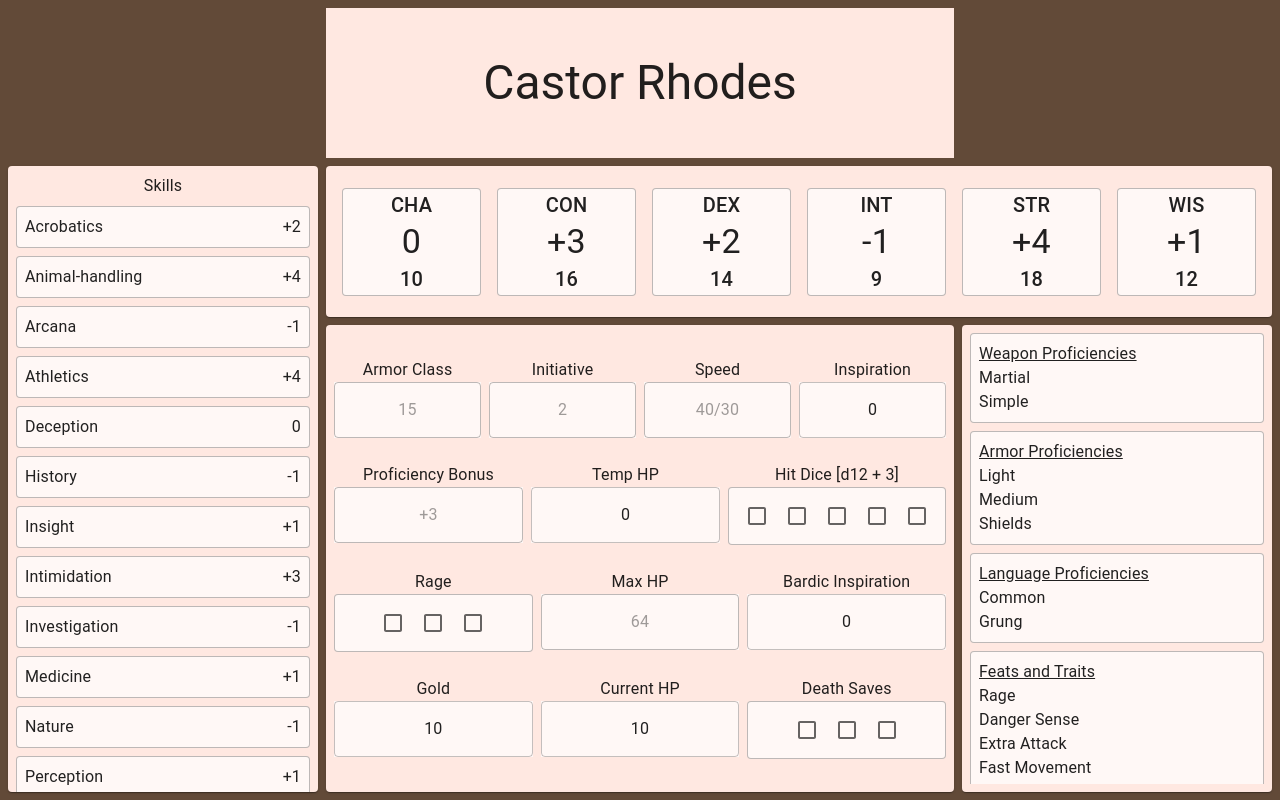
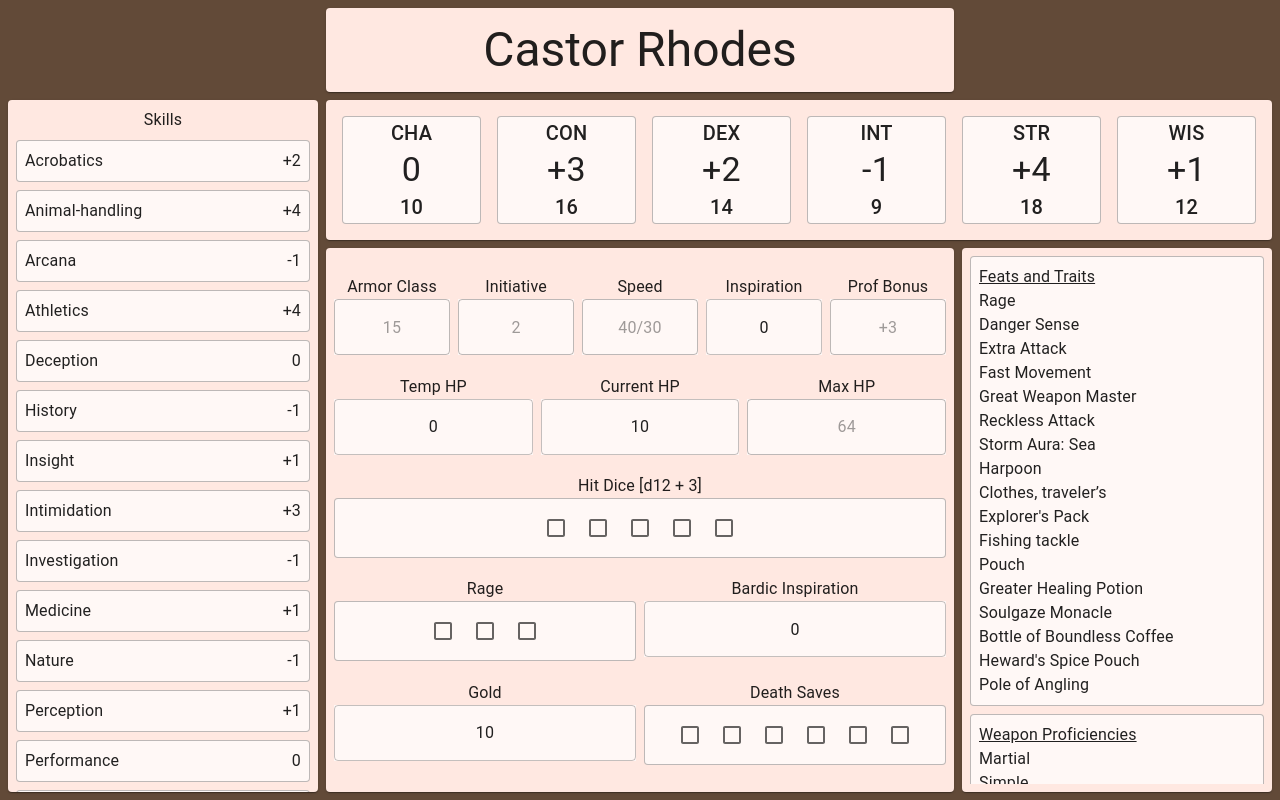
Before and after one commit to syj67507/dnd-cs-castor-rhodes, a React app: page / in a window 1280 px wide. Built offline with nearby package versions, Linux system fonts and the light colour scheme; the HTML template or start-up script is replaced by a standard one.

Commit message:
Abstract Charges component

```diff
--- a/src/dndApp/App.tsx
+++ b/src/dndApp/App.tsx
@@ -1,14 +1,13 @@
-import { Box, Grid2 as Grid, Paper, Stack, Typography } from "@mui/material";
+import { Box, Paper, Typography } from "@mui/material";
 import characterSheet from "./character-sheet.json"
 import { Skills } from "./Skills";
 import { Abilities } from "./Abilities";
-import { Proficiencies } from "./Proficiencies";
+import { Details } from "./Proficiencies";
 import { General } from "./General";
 
 export default function App() {
     const character = characterSheet.character[0];
     console.log(character.abilities_bonuses);
-    const statNames = ["cha","con","dex","int","str","wis"] as const;
     return (
         <Box
             sx={{
@@ -17,11 +16,11 @@ export default function App() {
                 display: "grid",
                 gap: 1,
                 gridTemplateColumns: "repeat(4, 1fr)",
-                gridTemplateRows: "repeat(5, 1fr)",
+                gridTemplateRows: "repeat(8, 1fr)",
                 bgcolor: "#624A38",
             }}
         >
-            <Box
+            <Paper
                 sx={{
                     gridColumnStart: "2",
                     gridColumnEnd: "span 2",
@@ -32,12 +31,12 @@ export default function App() {
                     alignItems: "center",
                 }}
             >
-                <Typography variant="h3">Castor Rhodes</Typography>
-            </Box>
+                <Typography variant="h3">{character.character_name}</Typography>
+            </Paper>
             <Skills />
             <Abilities />
             <General />
-            <Proficiencies />
+            <Details />
         </Box>
     );
 }
--- /dev/null
+++ b/src/dndApp/Charges.tsx
@@ -0,0 +1,53 @@
+import { Stack, Checkbox } from "@mui/material";
+import useLocalStorage from "./useLocalStorage";
+
+interface CheckboxLocalStorageProps {
+    id: string;
+}
+function CheckboxLocalStorage({ id }: CheckboxLocalStorageProps) {
+    const [value, setValue] = useLocalStorage(id, false);
+
+    return (
+        <Checkbox
+            checked={value}
+            onChange={(e) => {
+                console.log(e.target.checked);
+                setValue(e.target.checked);
+            }}
+        />
+    );
+}
+
+interface ChargesProps {
+    id: string;
+    total: number;
+}
+
+export function Charges({ id, total }: ChargesProps) {
+
+    return (
+        <Stack
+            flex={1}
+            direction="row"
+            border="1px solid rgba(0, 0, 0, 0.26)"
+            borderRadius={1}
+            padding={1}
+            justifyContent="center"
+            alignItems="center"
+            sx={{
+                "&:hover": {
+                    border: "1px solid black"
+                },
+                bgcolor: "#FFF8F6",
+            }}
+        >
+            <Stack direction="row" overflow="auto">
+                {Array.from({length: total}, (_, i) => i + 1).map((index) => {
+                    return (
+                        <CheckboxLocalStorage id={`${id}-${index}`} />
+                    )
+                })}
+            </Stack>
+        </Stack>
+    )
+}
--- a/src/dndApp/General.tsx
+++ b/src/dndApp/General.tsx
@@ -1,6 +1,7 @@
-import { Checkbox, Paper, Stack, TextField, Typography } from "@mui/material";
+import { Paper, Stack, TextField, Typography } from "@mui/material";
 import characterSheet from "./character-sheet.json";
 import useLocalStorage from "./useLocalStorage";
+import { Charges } from "./Charges";
 
 interface StatProps extends React.ComponentProps<typeof TextField> {
     value?: string | number;
@@ -22,40 +23,6 @@ function StatField({ value, interactive, onChange }: StatProps) {
             }}
         />
     );
-}
-
-interface ChargesProps {
-    name: string;
-    total: number;
-    amountUsed?: number;
-}
-function Charges({ name, total, amountUsed = 0 }: ChargesProps) {
-    return (
-        <Stack flex={1}>
-            <Typography textAlign="center">{name}</Typography>
-            <Stack
-                direction="row"
-                border="1px solid rgba(0, 0, 0, 0.26)"
-                borderRadius={1}
-                padding={1}
-                justifyContent="center"
-                sx={{
-                    "&:hover": {
-                        border: "1px solid black"
-                    },
-                    bgcolor: "#FFF8F6",
-                }}
-                overflow="auto"
-            >
-                {Array.from({length: total}, (_, i) => i + 1).map((index) => {
-                    const used = index <= amountUsed;
-                    return (
-                        <Checkbox defaultChecked={used} sx={{ padding: 1}} />
-                    )
-                })}
-            </Stack>
-        </Stack>
-    )
 }
 
 function Gold() {
@@ -146,7 +113,7 @@ function ProficiencyBonus() {
             alignItems="center"
             flex={1}
         >
-            <Typography>Proficiency Bonus</Typography>
+            <Typography>Prof Bonus</Typography>
             <StatField value={`+${character.proficiency_bonus}`} />
         </Stack>
     );
@@ -234,9 +201,36 @@ function Inspiration() {
     );
 }
 
-export function General() {
+function HitDiceCharges() {
     const character = characterSheet.character[0];
 
+    return (
+        <Stack flex={1}>
+            <Typography textAlign="center">{`Hit Dice [d${character.classes.barbarian["hit-die"]} + ${character.abilities_bonuses[0].bonuses.con}]`}</Typography>
+            <Charges id="hitdice" total={5} />
+        </Stack>
+    );
+}
+
+function RageCharges() {
+    return (
+        <Stack flex={1}>
+            <Typography textAlign="center">Rage</Typography>
+            <Charges id="rage" total={3} />
+        </Stack>
+    );
+}
+
+function DeathSaves() {
+    return (
+        <Stack flex={1}>
+            <Typography textAlign="center">Death Saves</Typography>
+            <Charges id="deathsaves" total={6} />
+        </Stack>
+    );
+}
+
+export function General() {
     return (
         <Paper
             sx={{
@@ -244,8 +238,9 @@ export function General() {
                 gridColumnStart: "2",
                 gridColumnEnd: "span 2",
                 gridRowStart: "3",
-                gridRowEnd: "span 3",
+                gridRowEnd: "span 6",
                 bgcolor: "#FFE8E1",
+                overflow: "auto",
             }}
         >
             <Stack
@@ -260,21 +255,27 @@ export function General() {
                     <Initiative />
                     <Speed />
                     <Inspiration />
+                    <ProficiencyBonus />
                 </Stack>
                 <Stack
                     flexDirection="row"
                     gap={1}
                 >
-                    <ProficiencyBonus />
                     <TempHP />
-                    <Charges name={`Hit Dice [d${character.classes.barbarian["hit-die"]} + ${character.abilities_bonuses[0].bonuses.con}]`} total={5} />
+                    <CurrentHP />
+                    <MaxHP />
                 </Stack>
                 <Stack
                     flexDirection="row"
                     gap={1}
                 >
-                    <Charges name="Rage" total={3} amountUsed={0} />
-                    <MaxHP />
+                    <HitDiceCharges />
+                </Stack>
+                <Stack
+                    flexDirection="row"
+                    gap={1}
+                >
+                    <RageCharges />
                     <BardicInspiration />
                 </Stack>
                 <Stack
@@ -282,8 +283,7 @@ export function General() {
                     gap={1}
                 >
                     <Gold />
-                    <CurrentHP />
-                    <Charges name="Death Saves" total={3} />
+                    <DeathSaves />
                 </Stack>
             </Stack>
         </Paper>
--- a/src/dndApp/Proficiencies.tsx
+++ b/src/dndApp/Proficiencies.tsx
@@ -1,7 +1,7 @@
 import { Paper, Stack, Typography } from "@mui/material";
 import characterSheet from "./character-sheet.json";
 
-export function Proficiencies() {
+export function Details() {
     const character = characterSheet.character[0];
 
     return (
@@ -12,7 +12,7 @@ export function Proficiencies() {
                 gridColumnStart: "4",
                 gridColumnEnd: "span 1",
                 gridRowStart: "3",
-                gridRowEnd: "span 3",
+                gridRowEnd: "span 6",
             }}>
             <Stack
                 direction="column"
@@ -21,6 +21,34 @@ export function Proficiencies() {
                 height="100%"
                 overflow="auto"
             >
+                <Stack
+                    direction="column"
+                    border="1px solid rgba(0, 0, 0, 0.26)"
+                    borderRadius={1}
+                    padding={1}
+                    width="100%"
+                    flex={1}
+                    bgcolor="#FFF8F6"
+                >
+                    <Typography variant="body1" sx={{ textDecoration: "underline" }}>Feats and Traits</Typography>
+                    <Typography variant="body1">Rage</Typography>
+                    <Typography variant="body1">Danger Sense</Typography>
+                    <Typography variant="body1">Extra Attack</Typography>
+                    <Typography variant="body1">Fast Movement</Typography>
+                    <Typography variant="body1">Great Weapon Master</Typography>
+                    <Typography variant="body1">Reckless Attack</Typography>
+                    <Typography variant="body1">Storm Aura: Sea</Typography>
+                    <Typography variant="body1">Harpoon</Typography>
+                    <Typography variant="body1">Clothes, traveler’s</Typography>
+                    <Typography variant="body1">Explorer's Pack</Typography>
+                    <Typography variant="body1">Fishing tackle</Typography>
+                    <Typography variant="body1">Pouch</Typography>
+                    <Typography variant="body1">Greater Healing Potion</Typography>
+                    <Typography variant="body1">Soulgaze Monacle</Typography>
+                    <Typography variant="body1">Bottle of Boundless Coffee</Typography>
+                    <Typography variant="body1">Heward's Spice Pouch</Typography>
+                    <Typography variant="body1">Pole of Angling</Typography>
+                </Stack>
                 <Stack
                     direction="column"
                     border="1px solid rgba(0, 0, 0, 0.26)"
@@ -69,34 +97,6 @@ export function Proficiencies() {
                         );
                     })}
                 </Stack>
-                <Stack
-                    direction="column"
-                    border="1px solid rgba(0, 0, 0, 0.26)"
-                    borderRadius={1}
-                    padding={1}
-                    width="100%"
-                    flex={1}
-                    bgcolor="#FFF8F6"
-                >
-                    <Typography variant="body1" sx={{ textDecoration: "underline" }}>Feats and Traits</Typography>
-                    <Typography variant="body1">Rage</Typography>
-                    <Typography variant="body1">Danger Sense</Typography>
-                    <Typography variant="body1">Extra Attack</Typography>
-                    <Typography variant="body1">Fast Movement</Typography>
-                    <Typography variant="body1">Great Weapon Master</Typography>
-                    <Typography variant="body1">Reckless Attack</Typography>
-                    <Typography variant="body1">Storm Aura: Sea</Typography>
-                    <Typography variant="body1">Harpoon</Typography>
-                    <Typography variant="body1">Clothes, traveler’s</Typography>
-                    <Typography variant="body1">Explorer's Pack</Typography>
-                    <Typography variant="body1">Fishing tackle</Typography>
-                    <Typography variant="body1">Pouch</Typography>
-                    <Typography variant="body1">Greater Healing Potion</Typography>
-                    <Typography variant="body1">Soulgaze Monacle</Typography>
-                    <Typography variant="body1">Bottle of Boundless Coffee</Typography>
-                    <Typography variant="body1">Heward's Spice Pouch</Typography>
-                    <Typography variant="body1">Pole of Angling</Typography>
-                </Stack>
             </Stack>
         </Paper>
     );
--- a/src/dndApp/Skills.tsx
+++ b/src/dndApp/Skills.tsx
@@ -10,7 +10,7 @@ export function Skills() {
                 padding: 1,
                 gridColumn: "1",
                 gridRowStart: "2",
-                gridRowEnd: "span 4",
+                gridRowEnd: "span 7",
                 overflow: "auto",
                 bgcolor: "#FFE8E1"
             }}
--- a/src/dndApp/useLocalStorage.tsx
+++ b/src/dndApp/useLocalStorage.tsx
@@ -1,6 +1,6 @@
 import { useState, useEffect } from "react";
 
-function useLocalStorage(key: string, initialValue: string | number) {
+function useLocalStorage(key: string, initialValue: string | number | boolean) {
   // Get the initial value from localStorage or use the default
   const [storedValue, setStoredValue] = useState(() => {
     try {
@@ -22,7 +22,7 @@ function useLocalStorage(key: string, initialValue: string | number) {
   }, [key, storedValue]);
 
   // Return the value and a setter function
-  const setValue = (value: string | number | Function) => {
+  const setValue = (value: string | number | boolean | Function) => {
     try {
       // Allow value to be a function for functional updates
       const valueToStore =
```
